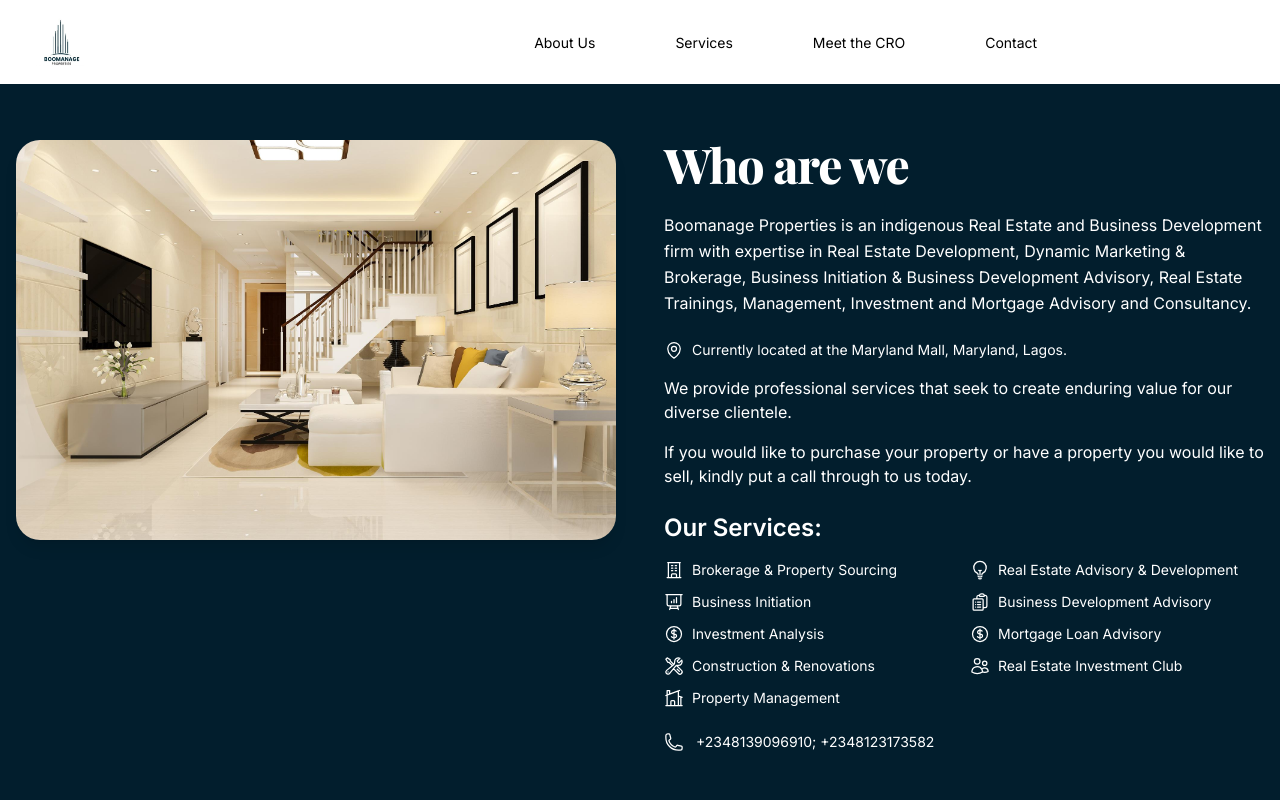
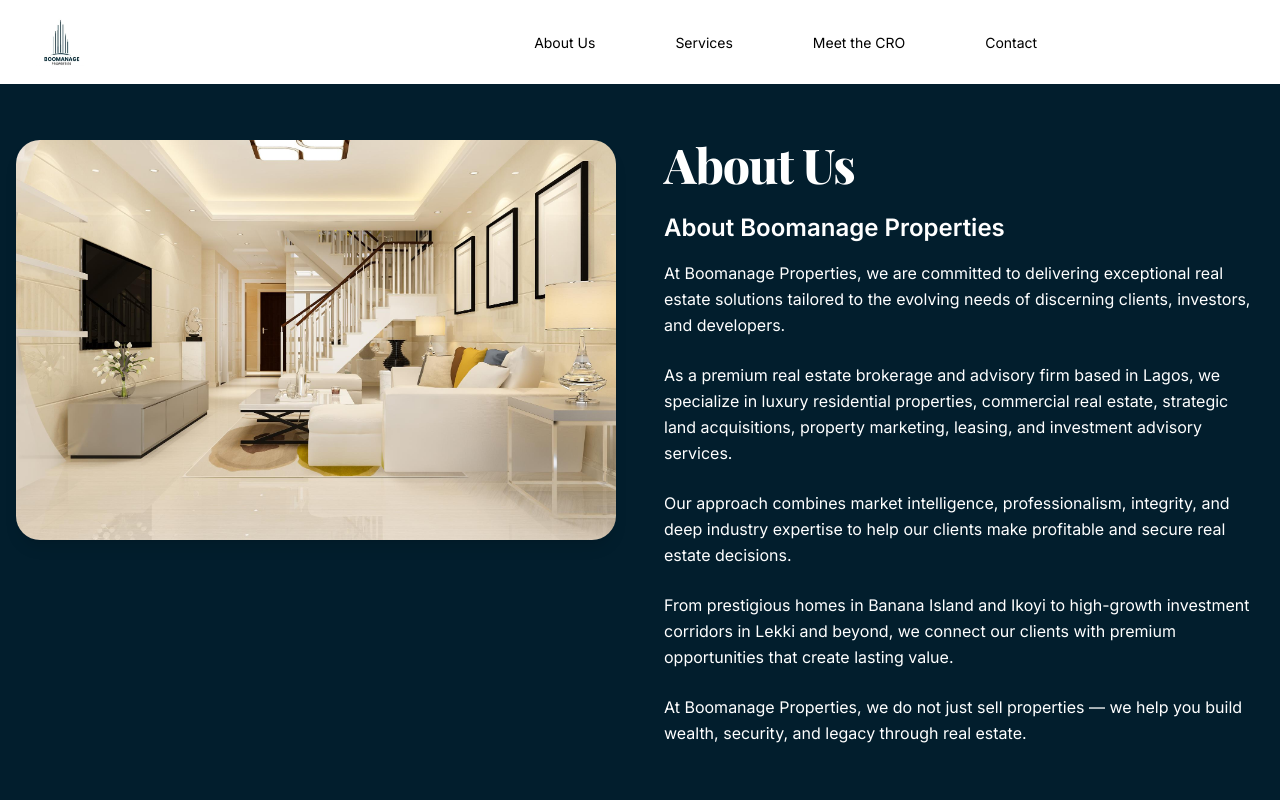
Before and after one commit to ikennaex/boomanage-properties, a React (Vite) app: page /about in a window 1280 px wide. Shown: the top 800 px of the page. Built offline with nearby package versions, Linux system fonts and the light colour scheme; a web font is replaced by a local one.

Commit message:
update: about page

```diff
--- a/src/Components/About/About.jsx
+++ b/src/Components/About/About.jsx
@@ -1,42 +1,47 @@
-import React from 'react'
-import { img12, img7 } from '../../imports'
+import React from "react";
+import { img12, img7 } from "../../imports";
 import { FaArrowRight } from "react-icons/fa";
-import { Link } from 'react-router';
-import FadeIn from '../fadein';
+import { Link } from "react-router";
+import FadeIn from "../fadein";
 
 const About = () => {
   return (
-    <FadeIn duration = {100} >
-    <div className='container mx-auto px-7 lg:px-20 py-14 lg:py-20'>
-    <div className='lg:flex'>
-        <div className='lg:w-1/2'>
+    <FadeIn duration={100}>
+      <div className="container mx-auto px-7 lg:px-20 py-14 lg:py-20">
+        <div className="lg:flex">
+          <div className="lg:w-1/2">
             <img
-                className='w-full object-cover pr-2 lg:h-full slide-in-blurred-bottom rounded-t-3xl'
+              className="w-full object-cover pr-2 lg:h-full slide-in-blurred-bottom rounded-t-3xl"
               src={img12}
               alt="real estate"
             />
           </div>
 
-        <div className='lg:w-1/2 lg:pl-10'>
-            <h2 className='font-bold text-3xl mt-7 lg:text-6xl'>Who are we?</h2>
-            <p className='lg:text-xl mt-4'>
-                Boomanage Properties is an indigenous Real Estate and Business Development firm with expertise in Real Estate Development, Dynamic Marketing & Brokerage, Business Initiation & Business Development Advisory, Real Estate Trainings, Management, Investment and Mortgage Advisory and Consultancy.
-
+          <div className="lg:w-1/2 lg:pl-10">
+            <h2 className="font-bold text-3xl mt-7 lg:text-6xl">About Us</h2>
+            <p className="lg:text-xl mt-4">
+              At Boomanage Properties⁠, we are committed to delivering
+              exceptional real estate solutions tailored to the evolving needs
+              of discerning clients, investors, and developers. <br /> <br /> As
+              a premium real estate brokerage and advisory firm based in Lagos,
+              we specialize in luxury residential properties, commercial real
+              estate, strategic land acquisitions, property marketing, leasing,
+              and investment advisory services.
             </p>
           </div>
         </div>
 
-    <div className='pt-7'>
-      <Link to= {"/about"}>
-        <button className='flex items-center justify-evenly gap-4 bg-customBlue px-5 py-3 rounded-xl font-bold text-white'>Read More
+        <div className="pt-7">
+          <Link to={"/about"}>
+            <button className="flex items-center justify-evenly gap-4 bg-customBlue px-5 py-3 rounded-xl font-bold text-white">
+              Read More
               <FaArrowRight />
             </button>
-
           </Link>
         </div>
       </div>
     </FadeIn>
-  )
-}
+  );
+};
 
-export default About
+export default About;
--- a/src/Pages/About/About.jsx
+++ b/src/Pages/About/About.jsx
@@ -2,7 +2,6 @@
 import { img12 } from "../../imports";
 import {
   BuildingOfficeIcon,
-  // HandshakeIcon,
   LightBulbIcon,
   PresentationChartBarIcon,
   WrenchScrewdriverIcon,
@@ -10,21 +9,42 @@
   CurrencyDollarIcon,
   HomeModernIcon,
   UsersIcon,
-  PhoneIcon,
-  MapPinIcon
+  MapPinIcon,
 } from "@heroicons/react/24/outline";
 
 const services = [
-  { icon: <BuildingOfficeIcon className="w-5 h-5 text-gold-400" />, text: "Brokerage & Property Sourcing" },
-  // { icon: <HandshakeIcon className="w-5 h-5 text-gold-400" />, text: "Deal Negotiation" },
-  { icon: <LightBulbIcon className="w-5 h-5 text-gold-400" />, text: "Real Estate Advisory & Development" },
-  { icon: <PresentationChartBarIcon className="w-5 h-5 text-gold-400" />, text: "Business Initiation" },
-  { icon: <ClipboardDocumentListIcon className="w-5 h-5 text-gold-400" />, text: "Business Development Advisory" },
-  { icon: <CurrencyDollarIcon className="w-5 h-5 text-gold-400" />, text: "Investment Analysis" },
-  { icon: <CurrencyDollarIcon className="w-5 h-5 text-gold-400" />, text: "Mortgage Loan Advisory" },
-  { icon: <WrenchScrewdriverIcon className="w-5 h-5 text-gold-400" />, text: "Construction & Renovations" },
-  { icon: <UsersIcon className="w-5 h-5 text-gold-400" />, text: "Real Estate Investment Club" },
-  { icon: <HomeModernIcon className="w-5 h-5 text-gold-400" />, text: "Property Management" },
+  {
+    icon: <BuildingOfficeIcon className="w-5 h-5 text-gold-400" />,
+    text: "Luxury Residential Properties",
+  },
+  {
+    icon: <HomeModernIcon className="w-5 h-5 text-gold-400" />,
+    text: "Commercial Real Estate",
+  },
+  {
+    icon: <PresentationChartBarIcon className="w-5 h-5 text-gold-400" />,
+    text: "Strategic Land Acquisitions",
+  },
+  {
+    icon: <ClipboardDocumentListIcon className="w-5 h-5 text-gold-400" />,
+    text: "Property Marketing",
+  },
+  {
+    icon: <UsersIcon className="w-5 h-5 text-gold-400" />,
+    text: "Leasing Services",
+  },
+  {
+    icon: <CurrencyDollarIcon className="w-5 h-5 text-gold-400" />,
+    text: "Investment Advisory",
+  },
+  {
+    icon: <LightBulbIcon className="w-5 h-5 text-gold-400" />,
+    text: "Market Intelligence & Consultancy",
+  },
+  {
+    icon: <WrenchScrewdriverIcon className="w-5 h-5 text-gold-400" />,
+    text: "Real Estate Development Solutions",
+  },
 ];
 
 const About = () => {
@@ -37,47 +57,71 @@
             <img
               className="rounded-3xl w-full h-auto object-cover shadow-lg"
               src={img12}
-              alt="LumiGrid Panel"
+              alt="Boomanage Properties"
             />
           </div>
 
           {/* Text Section */}
           <div className="w-full lg:w-1/2 text-white">
-            <h2 className="text-5xl font-extrabold mb-6 tracking-tight">Who are we</h2>
+            <h2 className="text-5xl font-extrabold mb-6 tracking-tight">
+              About Us
+            </h2>
+
+            <h3 className="text-2xl font-semibold text-gold-400 mb-4">
+              About Boomanage Properties
+            </h3>
 
             <p className="text-base leading-relaxed mb-6">
-              Boomanage Properties is an indigenous Real Estate and Business Development firm with expertise in Real Estate Development, Dynamic Marketing & Brokerage, Business Initiation & Business Development Advisory, Real Estate Trainings, Management, Investment and Mortgage Advisory and Consultancy.
+              At Boomanage Properties, we are committed to delivering exceptional
+              real estate solutions tailored to the evolving needs of discerning
+              clients, investors, and developers.
             </p>
 
-            <div className="flex items-center gap-2 mb-4">
-              <MapPinIcon className="w-5 h-5 text-gold-400" />
-              <p className="text-sm">Currently located at the Maryland Mall, Maryland, Lagos.</p>
-            </div>
-
-            <p className="text-base mb-4">
-              We provide professional services that seek to create enduring value for our diverse clientele.
+            <p className="text-base leading-relaxed mb-6">
+              As a premium real estate brokerage and advisory firm based in
+              Lagos, we specialize in luxury residential properties, commercial
+              real estate, strategic land acquisitions, property marketing,
+              leasing, and investment advisory services.
             </p>
 
-            <p className="text-base mb-6">
-              If you would like to purchase your property or have a property you would like to sell, kindly put a call through to us today.
+            {/* <div className="flex items-center gap-2 mb-6">
+              <MapPinIcon className="w-5 h-5 text-gold-400" />
+              <p className="text-sm">
+                Serving premium real estate markets across Lagos including
+                Banana Island, Ikoyi, Lekki, and other high-growth investment
+                corridors.
+              </p>
+            </div> */}
+
+            <p className="text-base leading-relaxed mb-6">
+              Our approach combines market intelligence, professionalism,
+              integrity, and deep industry expertise to help our clients make
+              profitable and secure real estate decisions.
             </p>
 
-            <h3 className="text-2xl font-semibold text-gold-400 mb-4">Our Services:</h3>
-            <ul className="grid grid-cols-1 md:grid-cols-2 gap-3 text-sm mb-6">
+            <p className="text-base leading-relaxed mb-6">
+              From prestigious homes in Banana Island and Ikoyi to high-growth
+              investment corridors in Lekki and beyond, we connect our clients
+              with premium opportunities that create lasting value.
+            </p>
+
+            <p className="text-base leading-relaxed mb-8">
+              At Boomanage Properties, we do not just sell properties — we help
+              you build wealth, security, and legacy through real estate.
+            </p>
+
+            {/* <h3 className="text-2xl font-semibold text-gold-400 mb-4">
+              Our Services
+            </h3>
+
+            <ul className="grid grid-cols-1 md:grid-cols-2 gap-3 text-sm">
               {services.map((service, index) => (
                 <li key={index} className="flex items-start gap-2">
                   {service.icon}
                   {service.text}
                 </li>
               ))}
-            </ul>
-
-            <div className="flex items-center gap-3">
-              <PhoneIcon className="w-5 h-5 text-gold-400" />
-              <p className="text-sm">
-                +2348139096910; +2348123173582
-              </p>
-            </div>
+            </ul> */}
           </div>
         </div>
       </div>
```
Also changed, not shown: 1 other file (tests, documents, lock files or other folders). Lines whose indentation alone changed are shown as unchanged.
